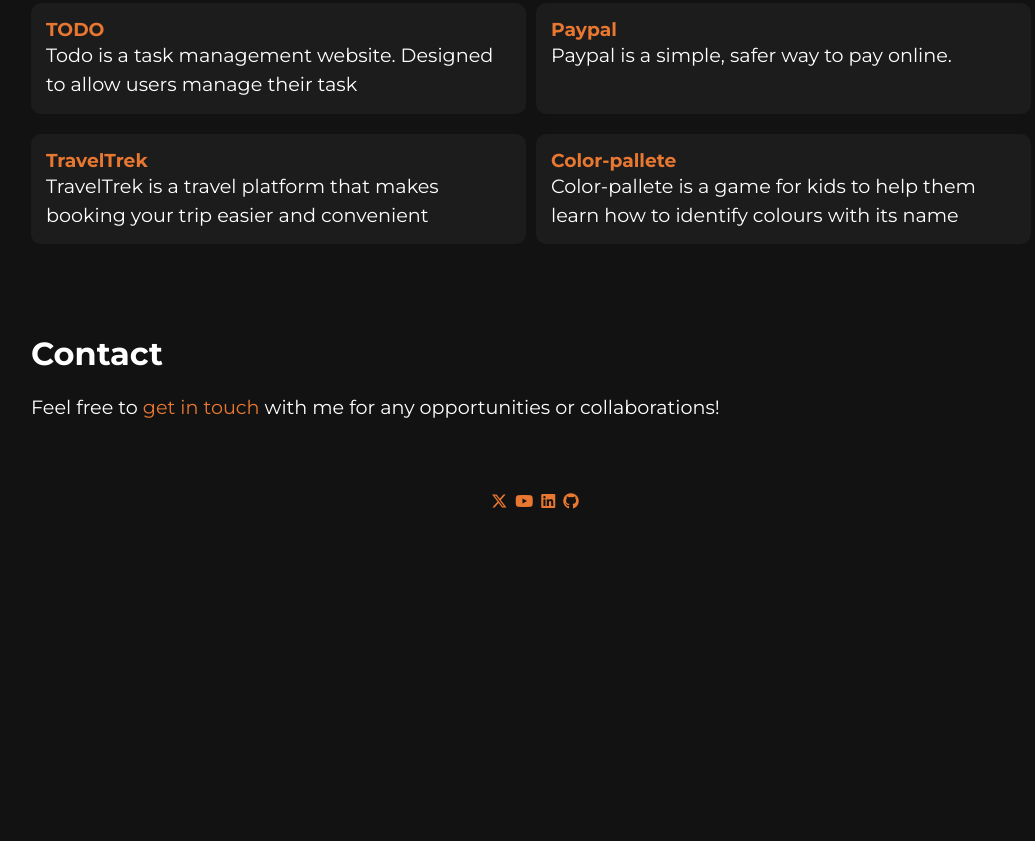
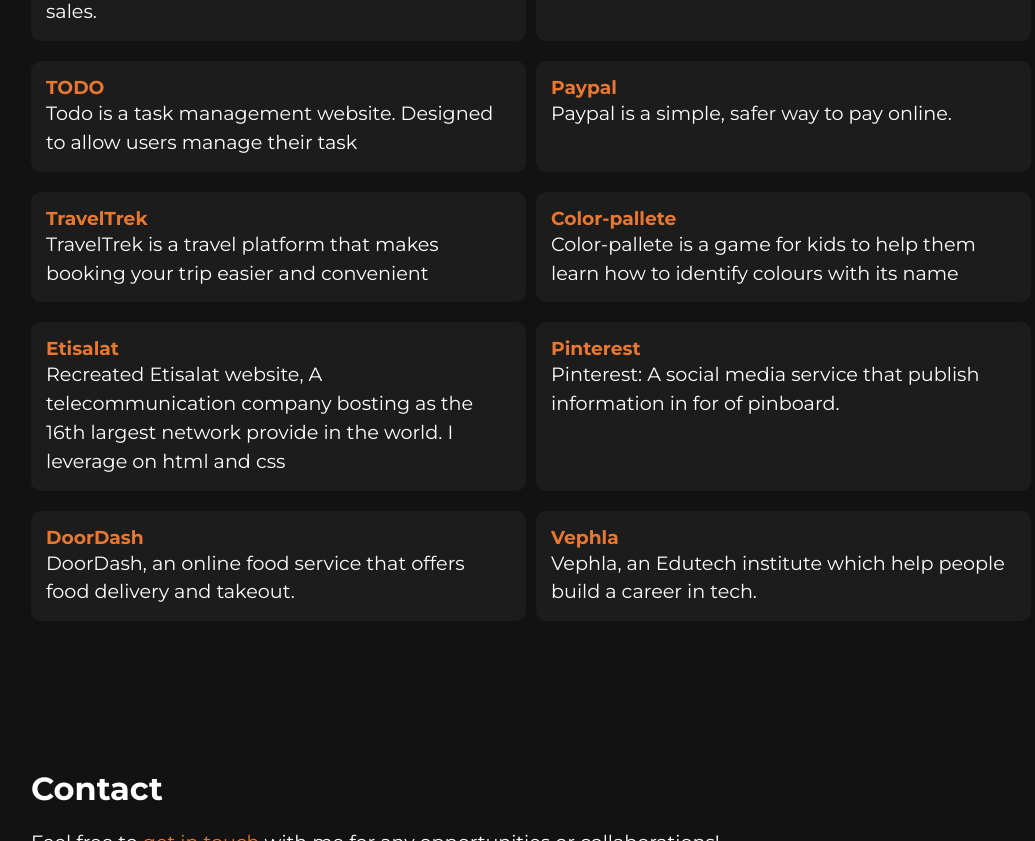
Before and after one commit to Alicode2/Portfolio, a plain HTML site: page index.html in a window 1280 px wide. Shown: the part 1001-1842 px from the top of the page, without its empty margins (109-1144 px from the left). Before the commit the page ends 1532 px from the top, so only its background shows below. Drawn offline with Linux system fonts and the light colour scheme.

Commit message:
added project link

```diff
--- a/index.html
+++ b/index.html
@@ -132,6 +132,61 @@
               identify colours with its name
             </p>
           </div>
+
+          <div class="project">
+            <h3>
+              <a
+                href="https://alicode2.github.io/telecom/telecom"
+                target="_blank"
+                >Etisalat</a
+              >
+            </h3>
+            <p>
+              Recreated Etisalat website, A telecommunication company bosting as
+              the 16th largest network provide in the world. I leverage on html
+              and css
+            </p>
+          </div>
+
+          <div class="project">
+            <h3>
+              <a
+                href="https://alicode2.github.io/pinterest/pinterest"
+                target="_blank"
+                >Pinterest</a
+              >
+            </h3>
+            <p>
+              Pinterest: A social media service that publish information in for
+              of pinboard.
+            </p>
+          </div>
+
+          <div class="project">
+            <h3>
+              <a
+                href="https://alicode2.github.io/doordash/doordash"
+                target="_blank"
+                >DoorDash</a
+              >
+            </h3>
+            <p>
+              DoorDash, an online food service that offers food delivery and
+              takeout.
+            </p>
+          </div>
+
+          <div class="project">
+            <h3>
+              <a href="https://alicode2.github.io/vephla/vephla" target="_blank"
+                >Vephla</a
+              >
+            </h3>
+            <p>
+              Vephla, an Edutech institute which help people build a career in
+              tech.
+            </p>
+          </div>
         </div>
       </section>
 
--- a/port.css
+++ b/port.css
@@ -117,6 +117,10 @@ section {
 h2 {
   font-size: 2rem;
   margin-bottom: 20px;
+}
+
+#projects {
+  margin: 8rem 0;
 }
 .project-div {
   display: grid;
```
